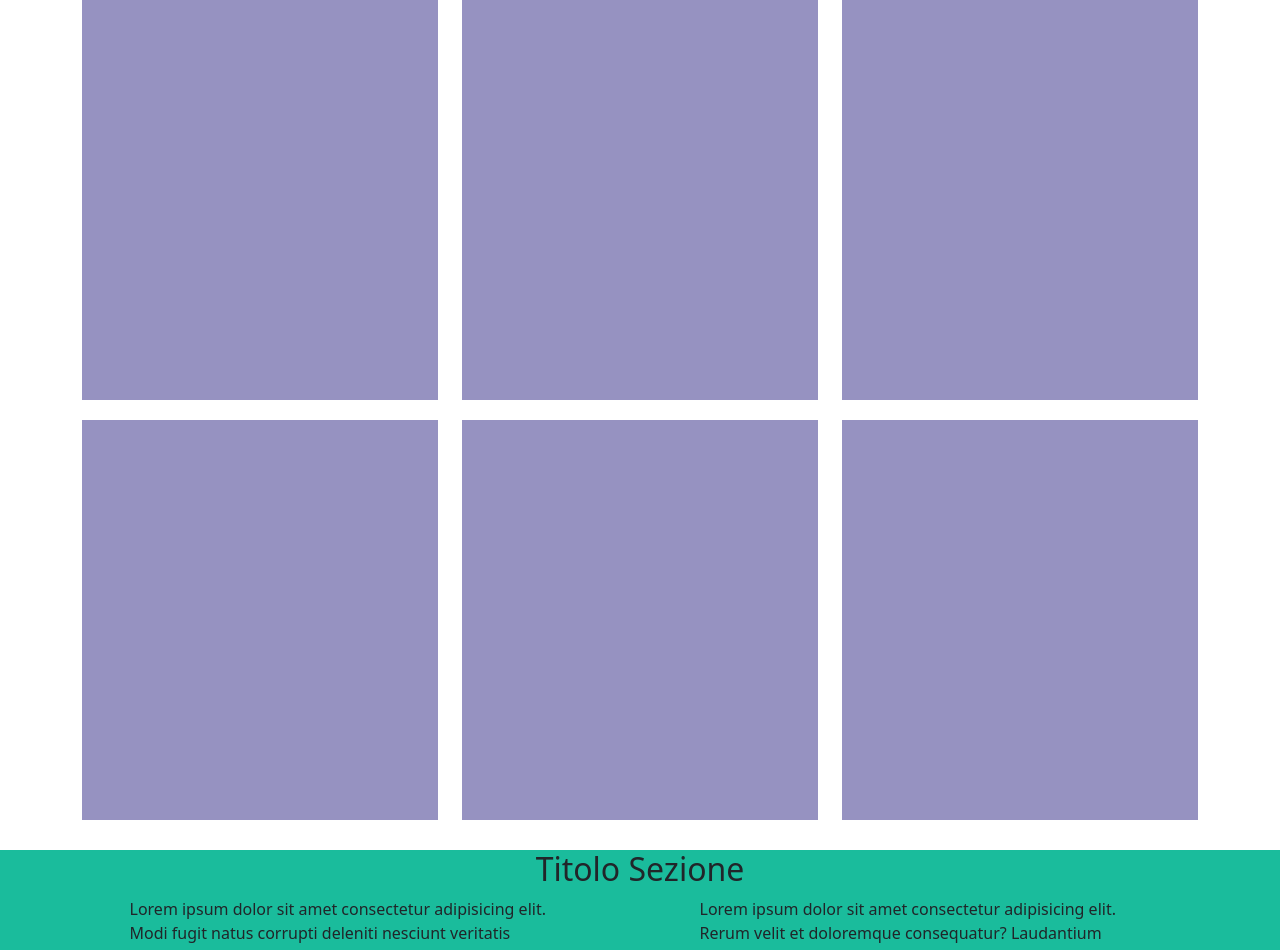
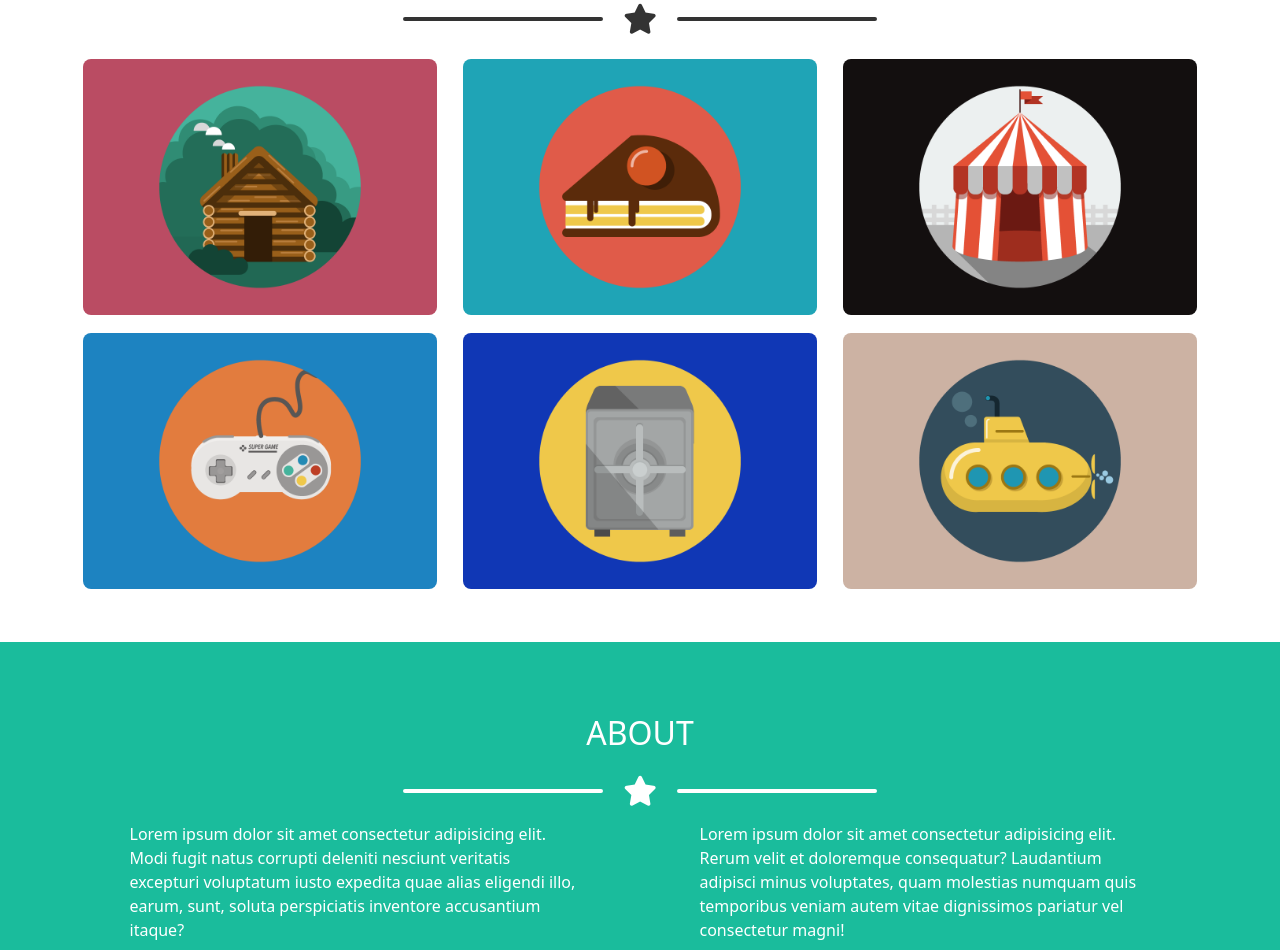
Before and after one commit to EricaMarzi/html-css-bootstrap-freelancer, a plain HTML site: page index.html in a window 1280 px wide. Shown: the part 754-1704 px from the top of the page. Drawn offline with nearby package versions, Linux system fonts and the light colour scheme.

Commit message:
content section

```diff
--- a/index.html
+++ b/index.html
@@ -9,23 +9,21 @@
 
     <link href="https://cdn.jsdelivr.net/npm/bootstrap@5.3.2/dist/css/bootstrap.min.css" rel="stylesheet" integrity="sha384-T3c6CoIi6uLrA9TneNEoa7RxnatzjcDSCmG1MXxSR1GAsXEV/Dwwykc2MPK8M2HN" crossorigin="anonymous">
 
+    <link rel="stylesheet" href="https://cdnjs.cloudflare.com/ajax/libs/font-awesome/6.5.1/css/all.min.css" integrity="sha512-DTOQO9RWCH3ppGqcWaEA1BIZOC6xxalwEsw9c2QQeAIftl+Vegovlnee1c9QX4TctnWMn13TZye+giMm8e2LwA==" crossorigin="anonymous" referrerpolicy="no-referrer" />
+
     <link rel="stylesheet" href="style.css">
 </head>
 
 <body>
 
     <header>
-        <div class="bg-navbar">
-            <div class="container ">
-
-                <!--Colore navbar da cambiare-->
-                <nav class="navbar navbar-expand-lg bg-body-tertiary text-uppercase py-3 fw-bold bg-" data-bs-theme="dark">
-                    <div class="container-fluid">
+        <nav class="navbar navbar-expand-lg bg-navbar text-uppercase py-3 fw-bold" data-bs-theme="dark">
+            <div class="container">
                 <a class="navbar-brand fs-4" href="#">Start Bootstrap</a>
                 <button class="navbar-toggler" type="button" data-bs-toggle="collapse" data-bs-target="#navbarNav" aria-controls="navbarNav" aria-expanded="false" aria-label="Toggle navigation">
                 <span class="navbar-toggler-icon"></span>
                 </button>
-                      <div class="collapse navbar-collapse" id="navbarNav">
+                <div class="collapse navbar-collapse flex-grow-0" id="navbarNav">
                     <ul class="navbar-nav">
                         <li class="nav-item">
                             <a class="nav-link text-white" aria-current="page" href="#">Portfolio</a>
@@ -42,41 +40,86 @@
         </nav>
 
         </div>
+
+        <div class="jumbotron py-3">
+            <div class="container">
+                <div class="row row-cols-1 text-center text-uppercase">
+                    <div class="col">
+                        <img src="img/avatar.svg" alt="">
                     </div>
-
-        <div class="jumbotron">
-            <div class="container"></div>
+                    <div class="col">
+                        <h1 class="py-3 fw-bolder">Start Bootstrap</h1>
+                    </div>
+                    <div class="col star-separator even">
+                        <div class="separator br-white"></div>
+                        <i class="fa-solid fa-star"></i>
+                        <div class="separator br-white"></div>
+                    </div>
+                    <div class="col">
+                        <p class="py-4 fs-4">Graphic artist - Web designer - Illustrator</p>
+                    </div>
+                </div>
+            </div>
         </div>
     </header>
 
     <main>
-        <section class="portfolio container">
-            <h2 class="text-center">Titolo Sezione</h2>
+
+        <!--Section Portfolio-->
+        <section class="portfolio container py-4">
+            <div class="title-section">
+                <h2 class="text-center text-uppercase pt-4">Portfolio</h2>
+                <div class="star-separator odd py-3">
+                    <div class="separator"></div>
+                    <i class="fa-solid fa-star text-dkgray"></i>
+                    <div class="separator"></div>
+                </div>
+            </div>
             <div class="row row-cols-1 row-cols-md-2 row-cols-xl-3">
-                <div class="col">
-                  <div class="main-content"></div>
+                <div class="col my-2">
+                    <div class="card rounded-3 border-white">
+                        <img class="rounded-3" src="img/cabin.png" alt="">
                     </div>
-                <div class="col">
-                  <div class="main-content"></div>
                 </div>
-                <div class="col">
-                  <div class="main-content"></div>
+                <div class="col my-2">
+                    <div class="card rounded-3 border-white">
+                        <img class="rounded-3" src="img/cake.png" alt="">
                     </div>
-                <div class="col">
-                  <div class="main-content"></div>
                 </div>
-                <div class="col">
-                  <div class="main-content"></div>
+                <div class="col my-2">
+                    <div class="card rounded-3 border-white">
+                        <img class="rounded-3" src="img/circus.png" alt="">
                     </div>
-                <div class="col">
-                  <div class="main-content"></div>
+                </div>
+                <div class="col my-2">
+                    <div class="card rounded-3 border-white">
+                        <img class="rounded-3" src="img/game.png" alt="">
+                    </div>
+                </div>
+                <div class="col my-2">
+                    <div class="card rounded-3 border-white">
+                        <img class="rounded-3" src="img/safe.png" alt="">
+                    </div>
+                </div>
+                <div class="col my-2">
+                    <div class="card rounded-3 border-white">
+                        <img class="rounded-3" src="img/submarine.png" alt="">
+                    </div>
                 </div>
             </div>
         </section>
 
+        <!--Section About-->
+        <section class="about text-white py-5">
+            <div class="title-section">
+                <h2 class="text-center text-uppercase pt-4 text-white">About</h2>
+                <div class="star-separator even py-3">
+                    <div class="separator"></div>
+                    <i class="fa-solid fa-star"></i>
+                    <div class="separator"></div>
+                </div>
+            </div>
 
-        <section class="about ">
-            <h2 class="text-center">Titolo Sezione</h2>
             <div class="container">
                 <div class="row">
                     <div class="col-10 col-md-5 m-auto">
@@ -89,8 +132,17 @@
             </div>
         </section>
 
+        <!--Section Form-->
         <section class="contact-me">
-            <h2 class="text-center">Titolo Sezione</h2>
+            <div class="title-section">
+                <h2 class="text-center text-uppercase pt-4 text-dkgray">Contact Me</h2>
+                <div class="star-separator odd py-3">
+                    <div class="separator"></div>
+                    <i class="fa-solid fa-star"></i>
+                    <div class="separator"></div>
+                </div>
+            </div>
+
             <div class="container">
                 <div class="row">
                     <div class="col-10 m-auto">
--- a/style.css
+++ b/style.css
@@ -4,30 +4,83 @@
     box-sizing: border-box;
 }
 
+
+/** Utility */
+
+.text-dkgray {
+    color: #333333;
+}
+
+
 /*? Header*/
 .bg-navbar {
     background-color: #2c3e50;
 }
 
-
+/** jumbotron */
 .jumbotron {
     background-color: #1abc9c;
-    height: 600px; /* per costruzione*/
+    height: 550px; /* per costruzione*/
+    color: white;
 }
+
+.jumbotron img {
+    height: 300px;
+    display: block;
+    margin: 0 auto;
+}
+
+/** Separatore */
+.star-separator {
+    display: flex;
+    justify-content: center;
+    align-items: center;
+    gap: 10px;
+}
+
+.fa-star {
+    font-size: 30px;
+}
+
+.separator {
+    width: 70px;
+    border: 2px solid;
+    border-radius: 10px;
+}
+
+.star-separator.even {
+    border-color: white;
+    color: white;
+}
+
+.star-separator.odd {
+    border-color: #2c3e50;
+    color: #333333;
+}
+
+/*? Main */
 
 section {
     margin: 20px 0;
 }
 
-.main-content {
-    background-color: #9692c1;
-    min-height: 400px; /* per costruzione*/
-    margin: 10px 0;
+/** Section Portfolio */
+
+.portfolio img {
+    height: 100%;
+    width: auto;
+    display: block;
+
 }
 
+
+/** Section About */
 section.about {
     background-color: #1abc9c;
 }
+
+
+/*? Footer */
 
 footer {
     margin-top: 20px;
@@ -47,3 +100,28 @@ footer {
     background-color: #2c3e50;
     height: 100px; /* per costruzione*/
 }
+
+
+
+
+
+
+@media screen and (min-width: 768px) {
+        .star-separator {
+        gap: 15px;
+    }
+
+    .separator {
+        width: 120px;
+    }
+}
+
+@media screen and (min-width: 1200px) {
+    .star-separator {
+        gap: 20px;
+    }
+
+    .separator {
+        width: 200px;
+    }
+}
```
Lines whose indentation alone changed are shown as unchanged.
